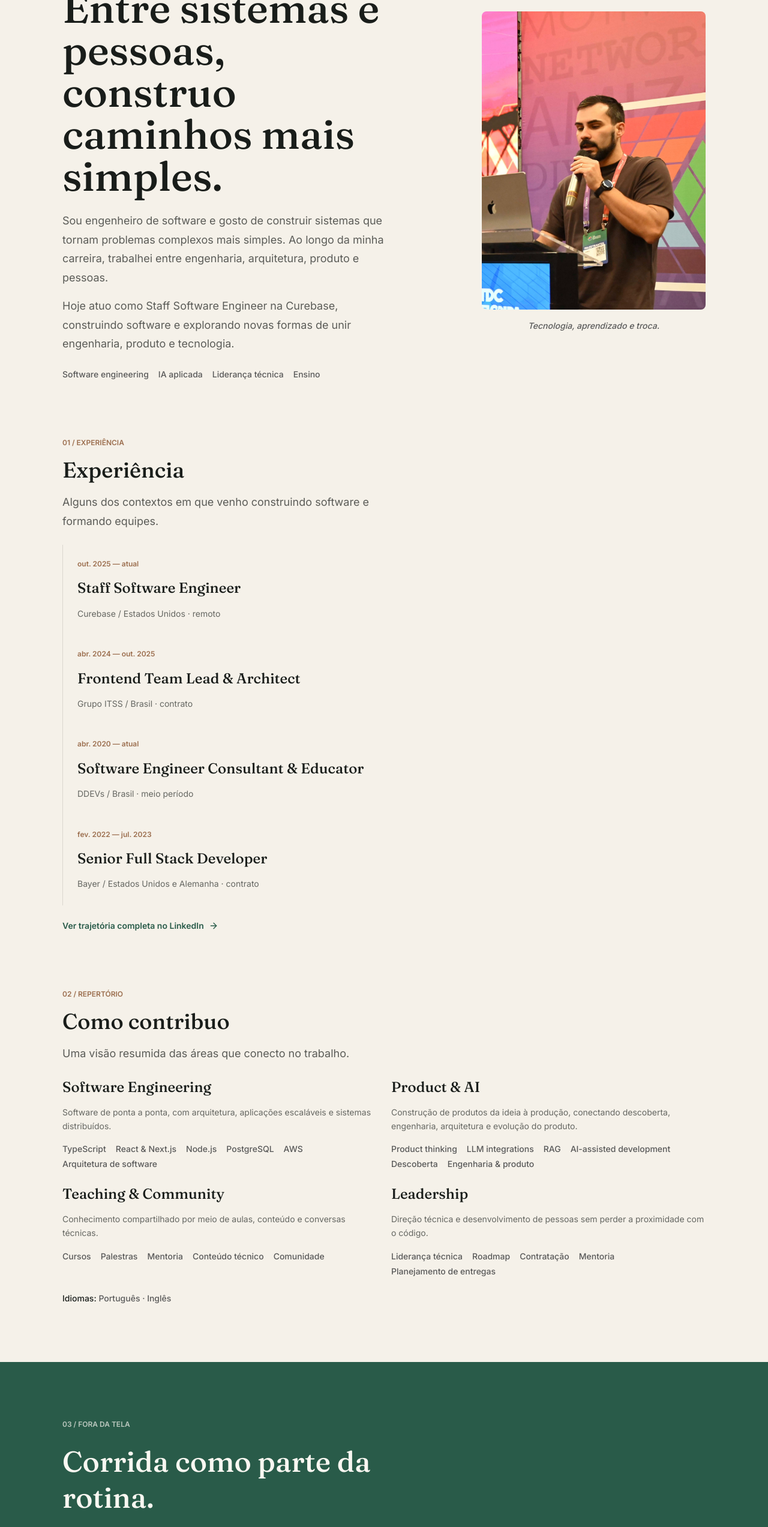
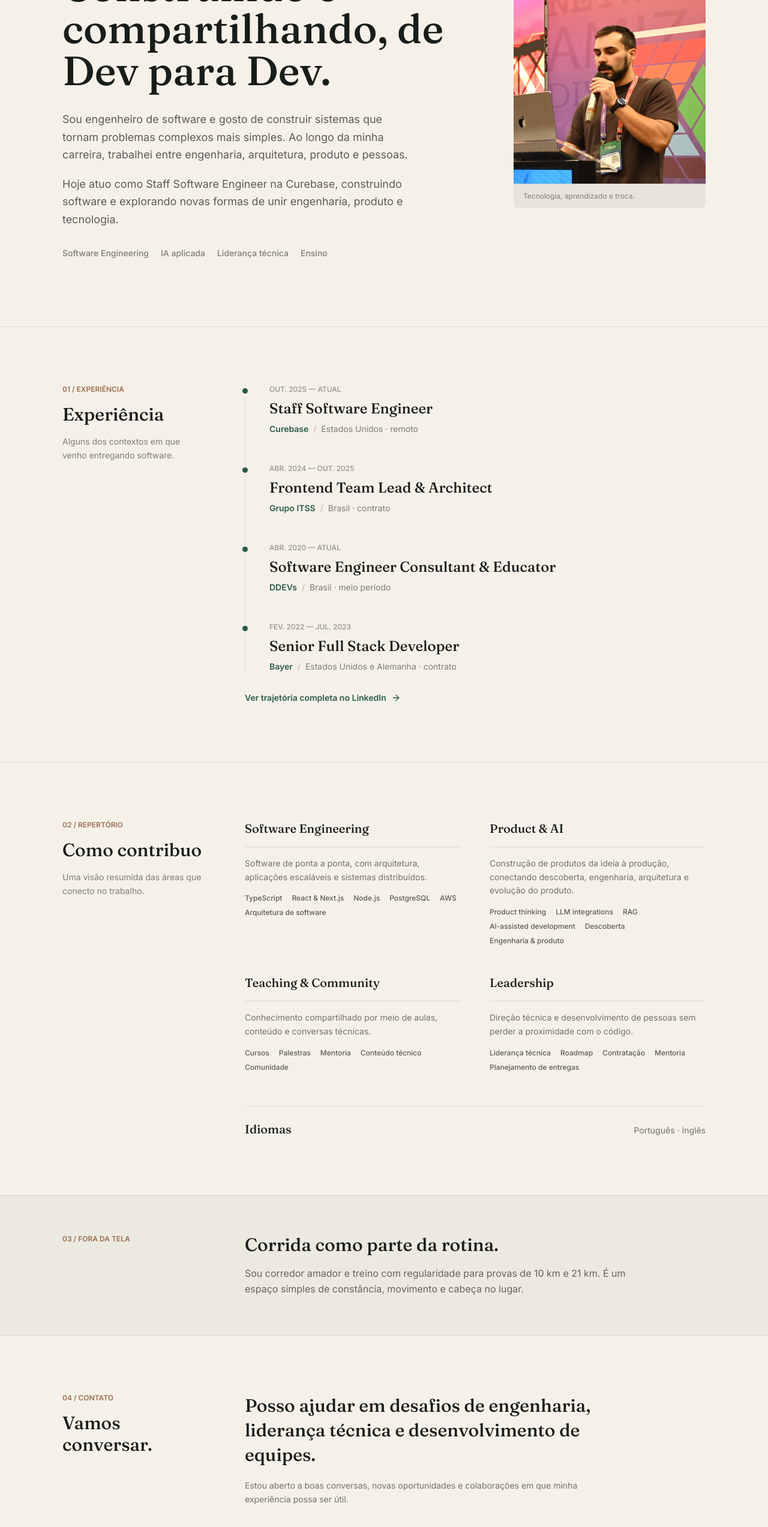
Before and after one commit to odanieldcs/danieldcs.com, a Next.js app: page /about in a window 1280 px wide. Shown: the part 234-2779 px from the top of the page at 60% size. Built offline with nearby package versions, Linux system fonts and the light colour scheme; no server answers.

Commit message:
feat: match the about page to the reference layout and copy (ENG-95)
Use the two-column section pattern, timeline dots, text CTAs, and updated hero and experience strings in pt/en.

```diff
--- a/components/about-view.tsx
+++ b/components/about-view.tsx
@@ -1,43 +1,51 @@
 'use client'
 
 import Image from 'next/image'
-import { buttonClassName } from '@/components/button'
+import { ArrowRightIcon } from '@/components/arrow-right-icon'
 import { Container } from '@/components/container'
 import { useInterfaceLanguage } from '@/components/interface-language-provider'
 import { type AboutCopy, getAboutCopy } from '@/lib/i18n/pages'
-import { contactEmail } from '@/lib/site'
+import { contactEmail, linkedInProfileUrl } from '@/lib/site'
 
 const PORTRAIT_SRC = '/media/personal/daniel_castro_profile_3.jpg'
-const LINKEDIN_HREF = 'https://www.linkedin.com/in/odanieldcs'
 
-const linkedinLinkClassName = [
-  'group inline-flex items-center gap-2 text-sm font-semibold text-accent',
-  'rounded-sm',
+const sectionGridClassName =
+  'grid items-start gap-10 md:grid-cols-[15rem_minmax(0,1fr)] md:gap-16'
+
+const sectionYClassName = 'py-20 sm:py-24'
+
+const indexClassName = 'text-eyebrow uppercase text-label'
+
+const bandTitleClassName = 'font-display text-3xl font-medium'
+
+const sectionTitleClassName = `mt-4 ${bandTitleClassName}`
+
+const subtitleClassName = 'mt-4 text-sm leading-relaxed text-foreground/55'
+
+const ctaLinkClassName = [
+  'group mt-8 inline-flex items-center gap-2 text-sm font-semibold text-accent',
+  'rounded-sm hover:underline',
   'outline-none focus-visible:ring-2 focus-visible:ring-foreground/35 focus-visible:ring-offset-2 focus-visible:ring-offset-background',
 ].join(' ')
 
-const plainListClassName =
-  'flex list-none flex-wrap gap-x-inline gap-y-1 text-caption text-muted'
-
-function ArrowRightIcon() {
-  return (
-    <svg
-      aria-hidden="true"
-      viewBox="0 0 24 24"
-      className="size-4 transition-transform group-hover:translate-x-1"
-      fill="none"
-      stroke="currentColor"
-      strokeWidth="2"
-      strokeLinecap="round"
-      strokeLinejoin="round"
-    >
-      <path d="M5 12h14" />
-      <path d="m12 5 7 7-7 7" />
-    </svg>
-  )
+function joinSectionClassName(...classes: string[]) {
+  return classes.filter(Boolean).join(' ')
 }
 
-function SectionIntro({
+function splitOrg(org: string) {
+  const separator = ' / '
+  const index = org.indexOf(separator)
+  if (index === -1) {
+    return { name: org, meta: '' }
+  }
+
+  return {
+    name: org.slice(0, index),
+    meta: org.slice(index + separator.length),
+  }
+}
+
+function SectionLabel({
   index,
   title,
   subtitle,
@@ -47,49 +55,47 @@ function SectionIntro({
   subtitle?: string
 }) {
   return (
-    <div className="flex flex-col gap-inline">
-      <p className="text-eyebrow uppercase text-label">{index}</p>
-      <h2 className="font-display text-display-section">{title}</h2>
-      {subtitle ? (
-        <p className="max-w-xl text-body text-foreground/70">{subtitle}</p>
-      ) : null}
+    <div>
+      <p className={indexClassName}>{index}</p>
+      <h2 className={sectionTitleClassName}>{title}</h2>
+      {subtitle ? <p className={subtitleClassName}>{subtitle}</p> : null}
     </div>
   )
 }
 
 function Intro({ copy }: { copy: AboutCopy }) {
   return (
-    <section className="grid items-center gap-content-gap md:grid-cols-[minmax(0,1.15fr)_minmax(16rem,0.85fr)] md:gap-section">
-      <figure className="order-1 flex w-[90%] flex-col gap-inline justify-self-center md:order-2 md:justify-self-end">
-        <div className="group relative aspect-[3/4] overflow-hidden rounded-lg">
+    <section className="grid items-start gap-10 md:grid-cols-[minmax(0,1fr)_18rem] md:gap-16 lg:grid-cols-[minmax(0,1fr)_20rem]">
+      <figure className="order-1 overflow-hidden rounded-lg bg-foreground/[0.06] md:order-2">
+        <div className="relative aspect-[4/5]">
           <Image
             src={PORTRAIT_SRC}
             alt={copy.portraitAlt}
             fill
             priority
-            sizes="(min-width: 48rem) 24rem, 90vw"
-            className="object-cover object-[center_30%] motion-safe:transition-transform motion-safe:duration-700 motion-safe:ease-out motion-safe:group-hover:scale-[1.06]"
+            sizes="(min-width: 64rem) 20rem, (min-width: 48rem) 18rem, 90vw"
+            className="object-cover object-top"
           />
         </div>
-        <figcaption className="text-center text-caption text-muted italic">
+        <figcaption className="border-t border-border px-4 py-3 text-xs text-foreground/50">
           {copy.portraitCaption}
         </figcaption>
       </figure>
-      <div className="order-2 flex min-w-0 flex-col gap-content-gap md:order-1">
-        <p className="text-eyebrow uppercase text-label">{copy.eyebrow}</p>
-        <h1 className="font-display text-display">{copy.headline}</h1>
-        <div className="flex max-w-xl flex-col gap-inline">
+      <div className="order-2 md:order-1">
+        <p className={indexClassName}>{copy.eyebrow}</p>
+        <h1 className="mt-5 max-w-2xl font-display text-display">
+          {copy.headline}
+        </h1>
+        <div className="mt-8 max-w-xl space-y-5 text-base leading-relaxed text-foreground/70 sm:text-lg">
           {copy.introParagraphs.map((paragraph) => (
-            <p key={paragraph} className="text-body text-foreground/70">
-              {paragraph}
-            </p>
+            <p key={paragraph}>{paragraph}</p>
           ))}
         </div>
-        <ul className={plainListClassName}>
+        <div className="mt-8 flex flex-wrap gap-x-5 gap-y-2 text-sm font-medium text-foreground/55">
           {copy.pillars.map((pillar) => (
-            <li key={pillar}>{pillar}</li>
+            <span key={pillar}>{pillar}</span>
           ))}
-        </ul>
+        </div>
       </div>
     </section>
   )
@@ -97,51 +103,85 @@ function Intro({ copy }: { copy: AboutCopy }) {
 
 function Experience({ copy }: { copy: AboutCopy }) {
   return (
-    <section className="flex flex-col gap-content-gap">
-      <SectionIntro
+    <section className="w-full border-y border-border">
+      <Container
+        width="page"
+        className={joinSectionClassName(sectionYClassName, sectionGridClassName)}
+      >
+        <SectionLabel
           index={copy.sectionExperienceIndex}
           title={copy.experienceTitle}
           subtitle={copy.experienceSubtitle}
         />
-      <ol className="flex list-none flex-col">
-        {copy.timeline.map((entry) => (
+        <div>
+          <ol className="relative list-none border-l border-border">
+            {copy.timeline.map((entry) => {
+              const org = splitOrg(entry.org)
+
+              return (
                 <li
                   key={entry.role}
-            className="flex flex-col gap-inline border-l border-border py-6 pl-6"
+                  className="relative pb-12 pl-8 last:pb-0 sm:pl-10"
                 >
-            <p className="text-eyebrow text-label">{entry.period}</p>
-            <h3 className="font-display text-display-title">{entry.role}</h3>
-            <p className="text-note text-foreground/65">{entry.org}</p>
+                  <span
+                    aria-hidden="true"
+                    className="absolute -left-[5px] top-1.5 size-[9px] rounded-full bg-accent ring-4 ring-background"
+                  />
+                  <p className="text-xs font-medium uppercase text-foreground/45">
+                    {entry.period}
+                  </p>
+                  <h3 className="mt-2 font-display text-2xl font-medium">
+                    {entry.role}
+                  </h3>
+                  <p className="mt-2 flex flex-wrap items-center gap-x-2 gap-y-1 text-sm">
+                    <span className="font-semibold text-accent">{org.name}</span>
+                    {org.meta ? (
+                      <>
+                        <span className="text-foreground/30" aria-hidden="true">
+                          /
+                        </span>
+                        <span className="text-foreground/55">{org.meta}</span>
+                      </>
+                    ) : null}
+                  </p>
                 </li>
-        ))}
+              )
+            })}
           </ol>
           <a
-        href={LINKEDIN_HREF}
+            href={linkedInProfileUrl}
             target="_blank"
             rel="noopener noreferrer"
-        className={linkedinLinkClassName}
+            className={ctaLinkClassName}
           >
             {copy.linkedinCta}
             <ArrowRightIcon />
           </a>
+        </div>
+      </Container>
     </section>
   )
 }
 
 function Repertoire({ copy }: { copy: AboutCopy }) {
   return (
-    <section className="flex flex-col gap-content-gap">
-      <SectionIntro
+    <section className={sectionGridClassName}>
+      <SectionLabel
         index={copy.sectionRepertoireIndex}
         title={copy.repertoireTitle}
         subtitle={copy.repertoireSubtitle}
       />
-      <ul className="grid list-none gap-content-gap sm:grid-cols-2">
+      <div>
+        <ul className="grid list-none gap-x-12 gap-y-12 sm:grid-cols-2">
           {copy.repertoireGroups.map((group) => (
-          <li key={group.title} className="flex flex-col gap-inline">
-            <h3 className="font-display text-display-title">{group.title}</h3>
-            <p className="text-note text-foreground/65">{group.description}</p>
-            <ul className={plainListClassName}>
+            <li key={group.title}>
+              <h3 className="border-b border-border pb-4 font-display text-xl font-medium">
+                {group.title}
+              </h3>
+              <p className="mt-4 text-sm leading-relaxed text-foreground/60">
+                {group.description}
+              </p>
+              <ul className="mt-4 flex list-none flex-wrap gap-x-4 gap-y-2 text-xs font-medium text-foreground/70">
                 {group.skills.map((skill) => (
                   <li key={skill}>{skill}</li>
                 ))}
@@ -149,24 +189,33 @@ function Repertoire({ copy }: { copy: AboutCopy }) {
             </li>
           ))}
         </ul>
-      <p className="text-caption text-muted">
-        <span className="text-foreground">{copy.languagesLabel}:</span>{' '}
-        {copy.languagesValue}
-      </p>
+        <div className="mt-14 border-t border-border pt-6">
+          <div className="flex flex-col gap-2 sm:flex-row sm:items-baseline sm:justify-between">
+            <h3 className="font-display text-xl font-medium">
+              {copy.languagesLabel}
+            </h3>
+            <p className="text-sm text-foreground/60">{copy.languagesValue}</p>
+          </div>
+        </div>
+      </div>
     </section>
   )
 }
 
 function Personal({ copy }: { copy: AboutCopy }) {
   return (
-    <section className="w-full bg-trail py-section text-trail-foreground">
-      <Container width="page">
-        <div className="flex max-w-2xl flex-col gap-content-gap">
-          <p className="text-eyebrow uppercase text-trail-foreground/70">
-            {copy.sectionPersonalIndex}
-          </p>
-          <h2 className="font-display text-display-band">{copy.personalTitle}</h2>
-          <p className="max-w-xl text-lead text-trail-foreground/80">
+    <section className="w-full border-y border-border bg-foreground/[0.04]">
+      <Container
+        width="page"
+        className={joinSectionClassName(
+          'py-14 sm:py-16',
+          sectionGridClassName,
+        )}
+      >
+        <p className={indexClassName}>{copy.sectionPersonalIndex}</p>
+        <div>
+          <h2 className={bandTitleClassName}>{copy.personalTitle}</h2>
+          <p className="mt-4 max-w-2xl leading-relaxed text-foreground/65">
             {copy.personalParagraph}
           </p>
         </div>
@@ -176,25 +225,33 @@ function Personal({ copy }: { copy: AboutCopy }) {
 }
 
 function Contact({ copy }: { copy: AboutCopy }) {
+  const [lead, ...rest] = copy.contactParagraphs
+
   return (
-    <section className="flex flex-col items-start gap-content-gap">
-      <SectionIntro
+    <section className={sectionGridClassName}>
+      <SectionLabel
         index={copy.sectionContactIndex}
         title={copy.contactTitle}
       />
-      <div className="flex max-w-xl flex-col gap-inline">
-        {copy.contactParagraphs.map((paragraph) => (
-          <p key={paragraph} className="text-body text-foreground/80">
+      <div>
+        {lead ? (
+          <p className="max-w-2xl font-display text-2xl font-medium leading-snug sm:text-3xl">
+            {lead}
+          </p>
+        ) : null}
+        {rest.map((paragraph) => (
+          <p
+            key={paragraph}
+            className="mt-5 max-w-xl text-sm leading-relaxed text-foreground/60"
+          >
             {paragraph}
           </p>
         ))}
+        <a href={`mailto:${contactEmail}`} className={ctaLinkClassName}>
+          {copy.contactCta}
+          <ArrowRightIcon />
+        </a>
       </div>
-      <a
-        href={`mailto:${contactEmail}`}
-        className={buttonClassName({ shape: 'pill' })}
-      >
-        {copy.contactCta}
-      </a>
     </section>
   )
 }
@@ -204,18 +261,16 @@ export function AboutView() {
   const copy = getAboutCopy(language)
 
   return (
-    <main className="flex w-full flex-col gap-section py-section">
-      <Container width="page">
+    <main>
+      <Container width="page" className="pb-20 pt-10 sm:pb-28 sm:pt-16">
         <Intro copy={copy} />
       </Container>
-      <Container width="page">
       <Experience copy={copy} />
-      </Container>
-      <Container width="page">
+      <Container width="page" className={sectionYClassName}>
         <Repertoire copy={copy} />
       </Container>
       <Personal copy={copy} />
-      <Container width="page">
+      <Container width="page" className={sectionYClassName}>
         <Contact copy={copy} />
       </Container>
     </main>
--- a/lib/i18n/pages.ts
+++ b/lib/i18n/pages.ts
@@ -152,23 +152,24 @@ export type AboutCopy = {
 const aboutCopy: Record<InterfaceLanguage, AboutCopy> = {
   pt: {
     eyebrow: 'Sobre mim',
-    headline: 'Entre sistemas e pessoas, construo caminhos mais simples.',
+    headline: 'Construindo e compartilhando, de Dev para Dev.',
     introParagraphs: [
       'Sou engenheiro de software e gosto de construir sistemas que tornam problemas complexos mais simples. Ao longo da minha carreira, trabalhei entre engenharia, arquitetura, produto e pessoas.',
       'Hoje atuo como Staff Software Engineer na Curebase, construindo software e explorando novas formas de unir engenharia, produto e tecnologia.',
     ],
     pillars: [
-      'Software engineering',
+      'Software Engineering',
       'IA aplicada',
       'Liderança técnica',
       'Ensino',
     ],
-    portraitAlt: 'Daniel Castro palestrando no palco, com microfone',
+    portraitAlt:
+      'Daniel Castro palestrando no palco do TDC Floripa em 2026, com microfone',
     portraitCaption: 'Tecnologia, aprendizado e troca.',
     sectionExperienceIndex: '01 / Experiência',
     experienceTitle: 'Experiência',
     experienceSubtitle:
-      'Alguns dos contextos em que venho construindo software e formando equipes.',
+      'Alguns dos contextos em que venho entregando software.',
     timeline: [
       {
         period: 'out. 2025 — atual',
@@ -263,7 +264,7 @@ const aboutCopy: Record<InterfaceLanguage, AboutCopy> = {
   },
   en: {
     eyebrow: 'About me',
-    headline: 'Between systems and people, I build simpler paths.',
+    headline: 'Building and sharing, from dev to dev.',
     introParagraphs: [
       "I'm a software engineer, and I like building systems that make complex problems simpler. Throughout my career, I've worked across engineering, architecture, product, and people.",
       'Today I work as a Staff Software Engineer at Curebase, building software and exploring new ways to bring engineering, product, and technology together.',
@@ -274,12 +275,13 @@ const aboutCopy: Record<InterfaceLanguage, AboutCopy> = {
       'Technical leadership',
       'Teaching',
     ],
-    portraitAlt: 'Daniel Castro speaking on stage, holding a microphone',
+    portraitAlt:
+      'Daniel Castro speaking on stage at TDC Floripa in 2026, holding a microphone',
     portraitCaption: 'Technology, learning, and exchange.',
     sectionExperienceIndex: '01 / Experience',
     experienceTitle: 'Experience',
     experienceSubtitle:
-      'Some of the contexts where I have been building software and growing teams.',
+      'Some of the contexts where I have been delivering software.',
     timeline: [
       {
         period: 'Oct. 2025 — present',
```
Also changed, not shown: 2 other files (tests, documents, lock files or other folders). Lines whose indentation alone changed are shown as unchanged.
